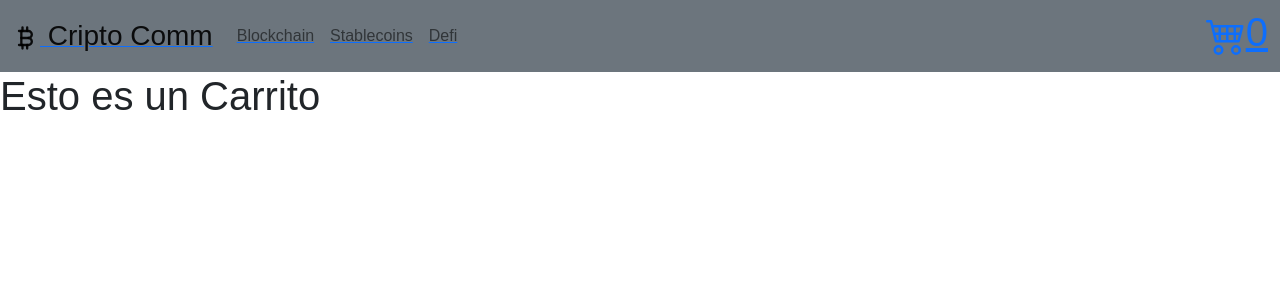
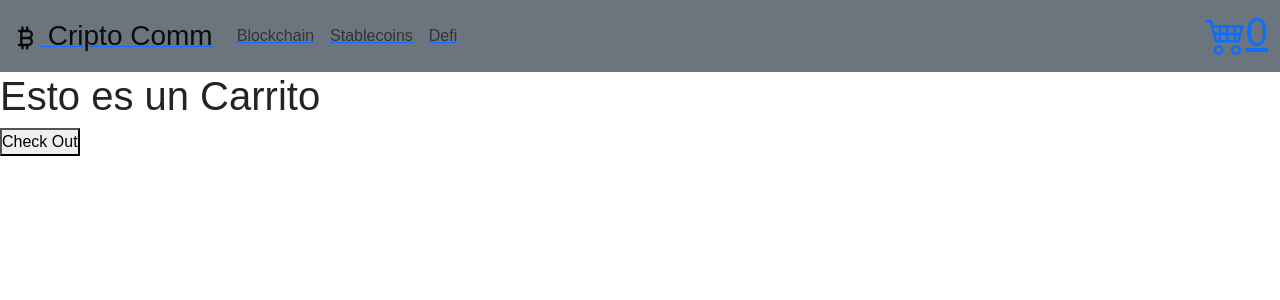
Before and after one commit to nlibonatti/react, a React (Create React App) app: page /cart in a window 1280 px wide. Shown: the top 300 px of the page. Built offline with nearby package versions, Linux system fonts and the light colour scheme.

Commit message:
firebase OK

```diff
--- a/src/components/Cart.js
+++ b/src/components/Cart.js
@@ -1,10 +1,45 @@
 import React from 'react'
 import { useContext } from 'react';
 import { CartContext } from './CartContext';
+import { collection, serverTimestamp , setDoc , doc } from 'firebase/firestore';
+import { db } from "../firebaseConfig"
 
 const Cart = () => {
 
     const context = useContext(CartContext)
+
+    const createOrder = () => {
+            let order = {
+                buyer: {
+                name: "Manuel Rodriguez",
+                email: "manuel@rodriguez.com",
+                phone: 1160005050
+                },
+                date: serverTimestamp(),
+                items: context.cartList.map(item => ({
+                    id: item.idItem,
+                    price: item.costItem,
+                    title: item.nameItem,
+                    qty: item.qtyItem
+                })),
+                total: context.totalBuy()
+            }
+        console.log(order)
+
+        const createOrdenFirebase = async () => {
+            const newOrderRef = doc(collection(db, "orders"));
+            await setDoc(newOrderRef, order);
+            return newOrderRef
+        }
+
+        createOrdenFirebase()
+            .then(response => {
+                alert ("Orden número: " + response.id)
+                context.removeList()
+            })
+            .catch(err => console.log(err))
+        }
+
     return (
         <>
             <h1> Esto es un Carrito</h1>
@@ -20,6 +55,7 @@ const Cart = () => {
             context.cartList.length > 0 &&
             <p>{context.totalBuy()}</p>
         }
+        <button onClick={createOrder}>Check Out</button>
 
 
         </>
--- a/src/components/ItemDetailContainer.js
+++ b/src/components/ItemDetailContainer.js
@@ -1,14 +1,13 @@
 
 import React from 'react'
 import { db } from "../firebaseConfig"
-import { collection , query , getDocs , doc , getDoc} from 'firebase/firestore'
+import { doc , getDoc} from 'firebase/firestore'
 import { useParams } from 'react-router-dom'
 import { useState, useEffect } from 'react'
 import { customFetch } from '../utils/customFetch'
 import CoinDetail from '../components/CoinDetail'
-const { data } = require ('../utils/data')
 
-export const firestoreFetchOne = async (idItem) => {
+export const getOne = async (idItem) => {
   const docRef = doc(db, "products", idItem);
         const docSnap = await getDoc(docRef);
 
@@ -25,13 +24,13 @@ export const firestoreFetchOne = async (idItem) => {
 
     const ItemDetailContainer = () => {
       const [dato, setDato] = useState({});
-      const { idItem } = useParams();
+      const { id } = useParams();
 
       useEffect(() => {
-          firestoreFetchOne(idItem)
+          getOne(id)
               .then(result => setDato(result))
               .catch(err => console.log(err))
-      }, []);
+      }, [id]);
 
   return (
     <>
--- a/src/components/ItemListContainer.js
+++ b/src/components/ItemListContainer.js
@@ -26,7 +26,6 @@ const ItemListContainer = () => {
     // recibimos los datos
                 const response = await getDocs(queryRef);
     // y hacemos un map para crear objetos con esos datos.
-    // y hacemos un map para crear objetos con esos datos.
                 const productos = response.docs.map((doc) => {
                     const newProduct = {
                         ...doc.data(),
@@ -54,7 +53,7 @@ const ItemListContainer = () => {
       datos.map(item => (
         <Coin
         key={item.idC}
-        id={item.idC}
+        id={item.id}
         name={item.name}
         cost={item.cost}
         stock={item.stock}
```
Also changed, not shown: src/components/CheckOut.js (deleted).
